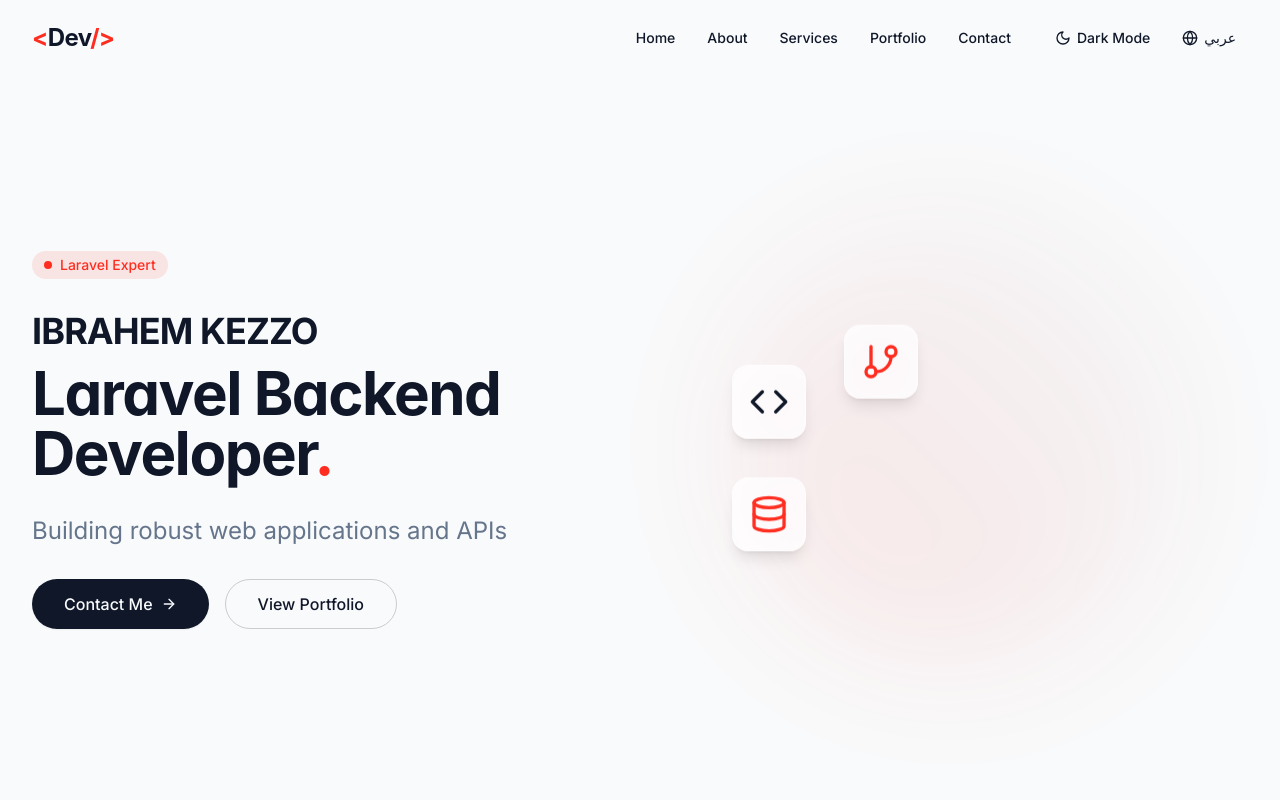
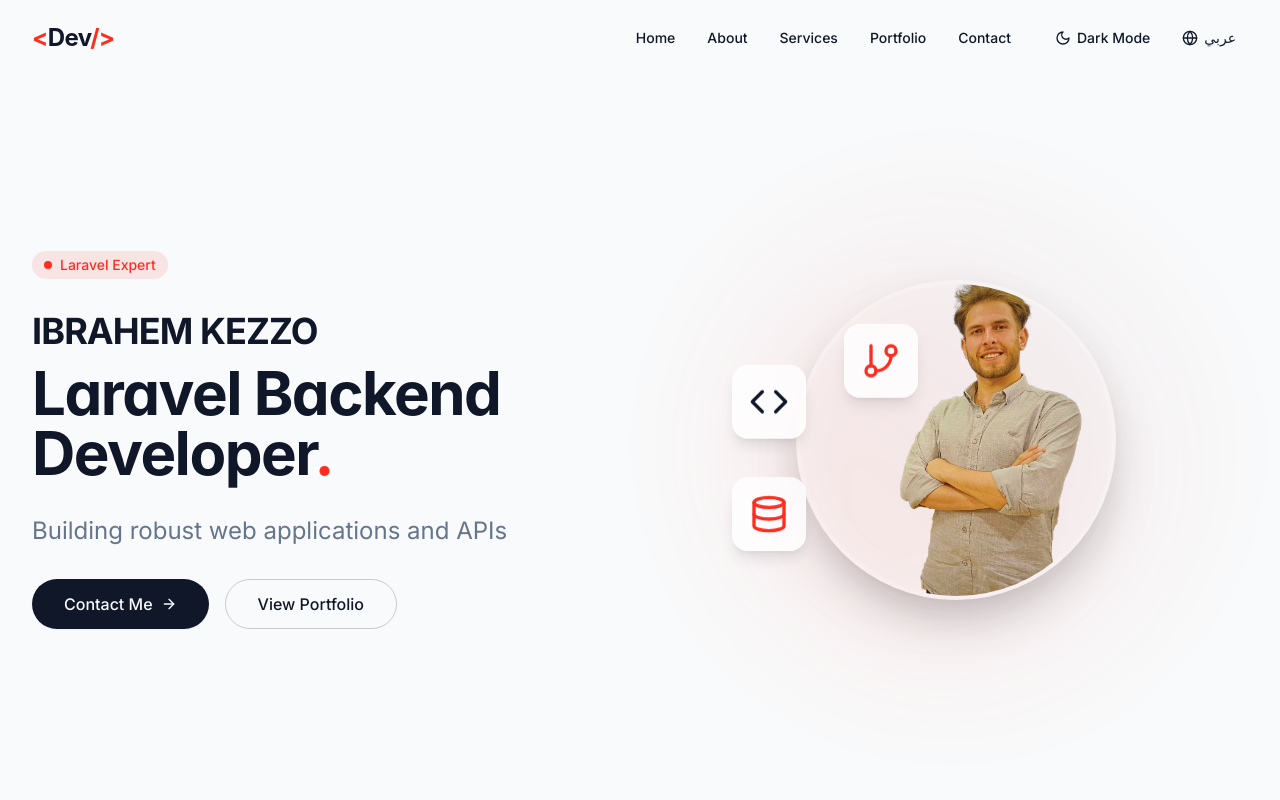
Before and after one commit to ibrahemkezzo/front-my-portfolio, a React (Vite) app: page / in a window 1280 px wide. Shown: the top 800 px of the page. Built offline with nearby package versions, Linux system fonts and the light colour scheme.

Commit message:
Refactor: Replace hero image with personal photo
Replaced the existing hero image with the user's personal photo, ensuring it fits the website's style.

```diff
--- a/src/components/Hero.tsx
+++ b/src/components/Hero.tsx
@@ -1,11 +1,13 @@
+
 import React from 'react';
 import { useLanguage } from '../context/LanguageContext';
 import { ArrowRight, Code, Database, GitBranch } from 'lucide-react';
+
 const Hero: React.FC = () => {
-  const {
-    t
-  } = useLanguage();
-  return <section id="home" className="min-h-screen flex items-center pt-20">
+  const { t } = useLanguage();
+
+  return (
+    <section id="home" className="min-h-screen flex items-center pt-20">
       <div className="section-container">
         <div className="grid grid-cols-1 lg:grid-cols-2 gap-12 items-center">
           <div className="space-y-8 animate-fade-in">
@@ -47,30 +49,44 @@ const Hero: React.FC = () => {
               <div className="absolute inset-0 bg-gradient-to-tr from-laravel/20 to-primary/5 rounded-full blur-3xl opacity-50"></div>
 
               <div className="relative z-10 h-full w-full">
+                {/* Main Profile Image */}
+                <div className="absolute inset-0 flex items-center justify-center">
+                  <div className="relative">
+                    <div className="w-80 h-80 rounded-full overflow-hidden border-4 border-white/20 shadow-2xl backdrop-blur-sm bg-white/10 dark:bg-gray-900/10">
+                      <img
+                        src="/lovable-uploads/fdfdb052-714e-4179-9c14-376a7b6efdf4.png"
+                        alt="Ibrahem Kezzo - Laravel Developer"
+                        className="w-full h-full object-cover object-center"
+                      />
+                    </div>
+                    {/* Subtle glow effect around the image */}
+                    <div className="absolute inset-0 rounded-full bg-gradient-to-tr from-laravel/10 to-primary/5 blur-xl opacity-30"></div>
+                  </div>
+                </div>
 
-
+                {/* Floating Tech Icons */}
                 <div className="absolute top-1/4 left-1/4 glass rounded-2xl p-4 shadow-lg animate-logo-float">
                   <GitBranch className="h-10 w-10 text-laravel" />
                 </div>
 
                 <div className="absolute top-1/3 right-1/6 glass rounded-2xl p-4 shadow-lg animate-logo-float" style={{
-                animationDelay: "0.5s"
-              }}>
+                  animationDelay: "0.5s"
+                }}>
                   <Code className="h-10 w-10 text-primary" />
                 </div>
 
                 <div className="absolute bottom-1/4 left-1/6 glass rounded-2xl p-4 shadow-lg animate-logo-float" style={{
-                animationDelay: "1s"
-              }}>
+                  animationDelay: "1s"
+                }}>
                   <Database className="h-10 w-10 text-laravel" />
                 </div>
-
-
               </div>
             </div>
           </div>
         </div>
       </div>
-    </section>;
+    </section>
+  );
 };
+
 export default Hero;
--- a/src/index.css
+++ b/src/index.css
@@ -176,3 +176,31 @@
 .animate-dash {
   animation: dash 1.5s ease-in-out forwards;
 }
+
+@keyframes logo-float {
+  0%, 100% {
+    transform: translateY(0px);
+  }
+  50% {
+    transform: translateY(-10px);
+  }
+}
+
+.animate-logo-float {
+  animation: logo-float 3s ease-in-out infinite;
+}
+
+@keyframes fade-in-right {
+  from {
+    opacity: 0;
+    transform: translateX(20px);
+  }
+  to {
+    opacity: 1;
+    transform: translateX(0);
+  }
+}
+
+.animate-fade-in-right {
+  animation: fade-in-right 0.8s ease-out;
+}
```
Also changed, not shown: public/lovable-uploads/fdfdb052-714e-4179-9c14-376a7b6efdf4.png (added).
